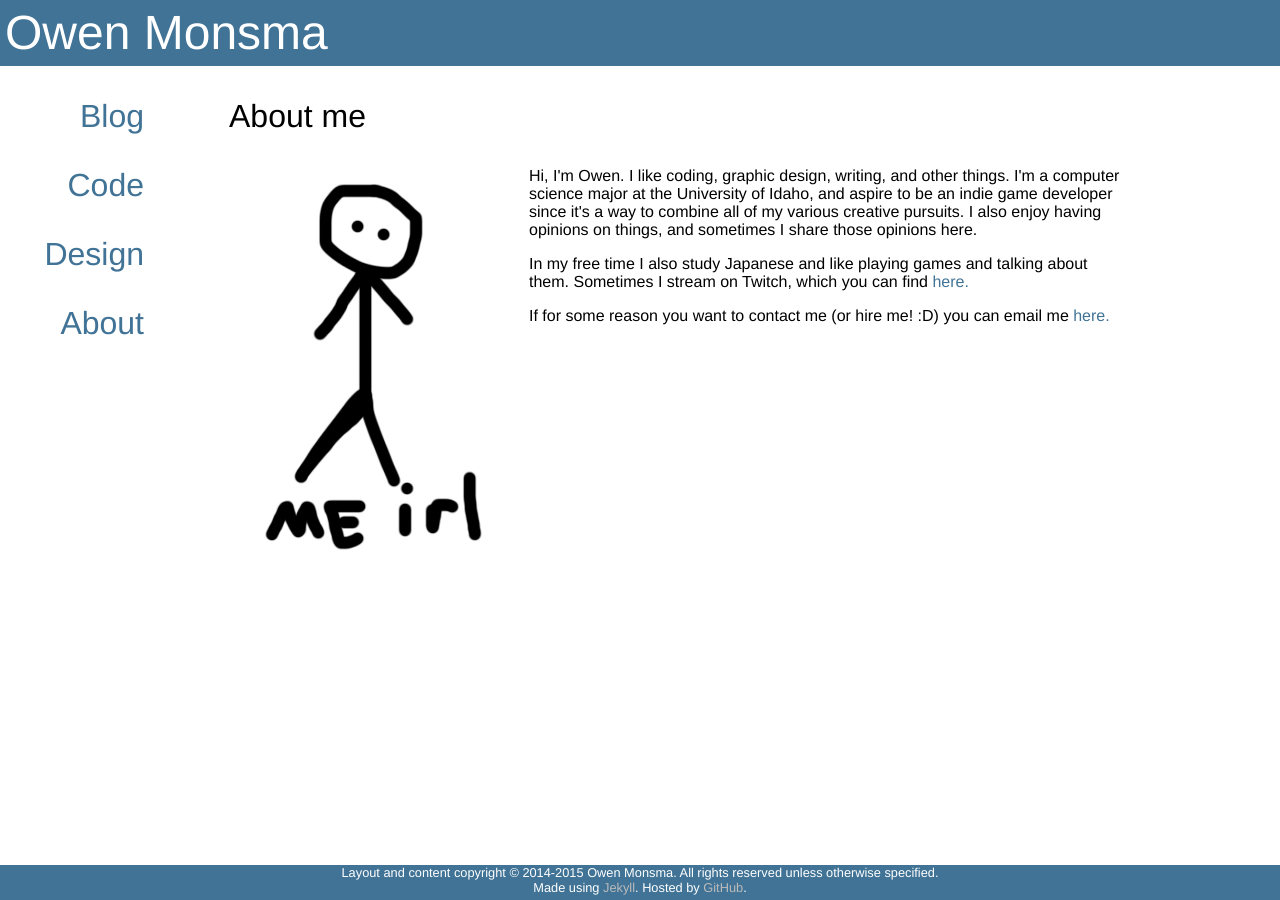
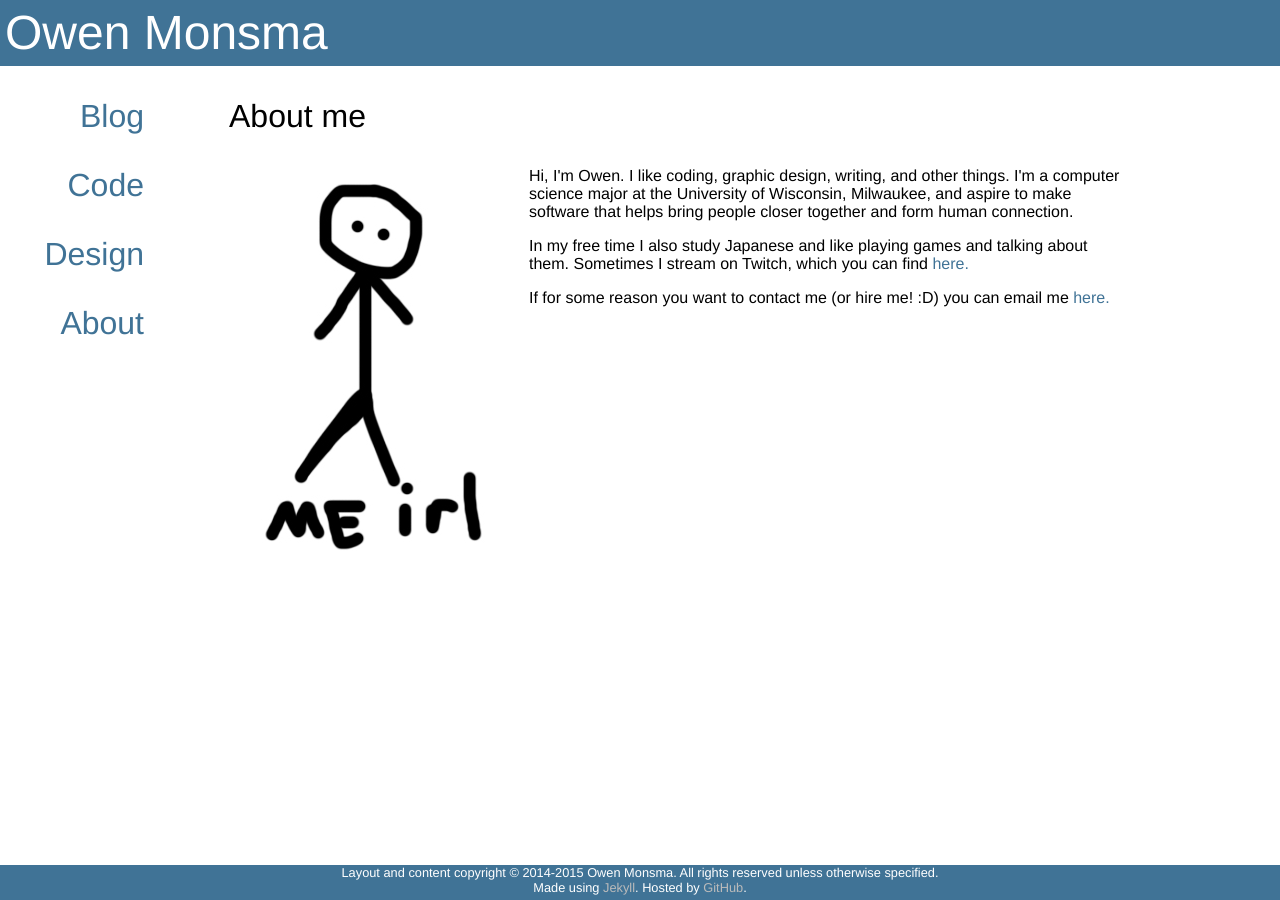
Before and after one commit to darkfire613/darkfire613.github.io, a Jekyll site: the page built from about/index.html, in a window 1280 px wide. Built offline with Jekyll 4.4.1, drawn with Linux system fonts in a browser that asks for light colours.

Commit message:
updated about

```diff
--- a/about/index.html
+++ b/about/index.html
@@ -5,7 +5,7 @@ header: About me
 ---
 <img id="selfie" src="{{ site.url }}/assets/owen.jpg" />
 <article id="bio">
-  <p>Hi, I'm Owen. I like coding, graphic design, writing, and other things. I'm a computer science major at the University of Idaho, and aspire to be an indie game developer since it's a way to combine all of my various creative pursuits. I also enjoy having opinions on things, and sometimes I share those opinions here.</p>
+  <p>Hi, I'm Owen. I like coding, graphic design, writing, and other things. I'm a computer science major at the University of Wisconsin, Milwaukee, and aspire to make software that helps bring people closer together and form human connection.</p>
 
   <p>In my free time I also study Japanese and like playing games and talking about them. Sometimes I stream on Twitch, which you can find <a href = "http://twitch.tv/darkfire613/">here.</a></p>
 
```
